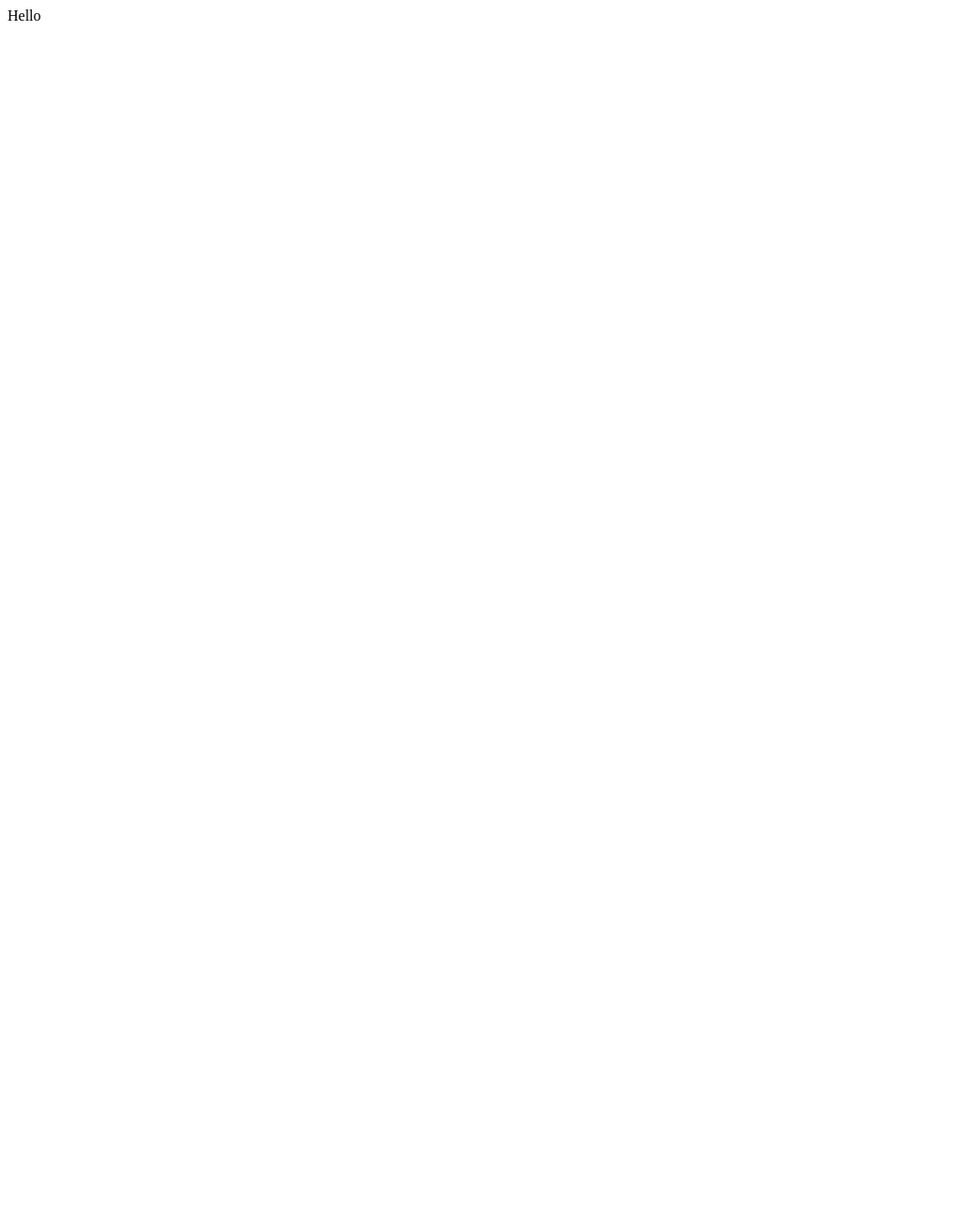
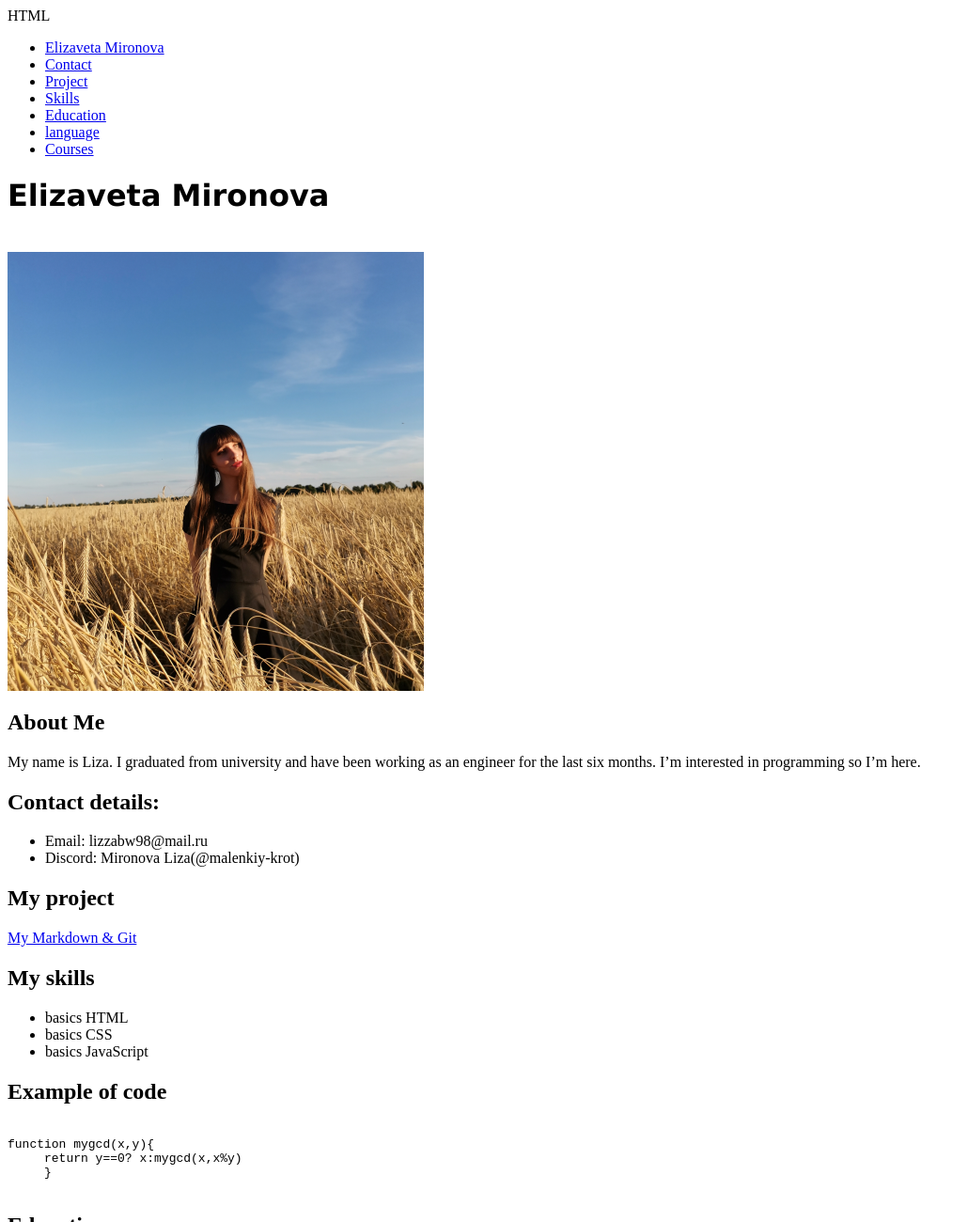
Before and after one commit to malenkiy-krot/rsschool-cv, a plain HTML site: page index.html in a window 1280 px wide. Shown: the top 1300 px of the page at 94% size, without its empty margins (0-1030 px from the left). Before the commit the page ends 800 px from the top, so only its background shows below. Drawn offline with Linux system fonts and the light colour scheme.

Commit message:
feat: add code

```diff
--- a/index.html
+++ b/index.html
@@ -1 +1,81 @@
-<p>Hello</p>
+HTML
+<!DOCTYPE html>
+<html lang="en">
+<head>
+    <meta charset="UTF-8">
+    <meta http-equiv="X-UA-Compatible" content="IE=edge">
+    <meta name="viewport" content="width=device-width, initial-scale=1.0">
+    <title>my profile</title>
+    <link rel="stylesheet" href="style.css">
+
+</head>
+<body >
+    <div class="outer">
+        <nav><ul class="list">
+        <li><a href="#part1">Elizaveta Mironova</a></li>
+        <li><a href="#part2"> Contact </a></li>
+        <li><a href="#part3">Project</a></li>
+        <li> <a href="#part4">Skills</a></li>
+        <li> <a href="#part5">Education</a></li>
+        <li> <a href="#part6">language</a></li>
+        <li><a href="#part7">Courses</a></li>
+        </ul>
+        </nav>
+    <header>
+        <div class="colum">
+        <h1 id="part1">Elizaveta Mironova</h1>
+        <img class="img" src="my_Photo.png" alt="My photo" >
+    </div>
+    </header>
+    <main class="main-content" >
+            <section class="colum">
+                <h2>About Me</h2>
+                <p>My name is Liza. I graduated from university and have been working as an engineer for the last six months. I’m interested in programming so I’m here.</p>
+                <h2 id="part2">Contact details:</h2>
+                 <ul>
+                    <li>Email: lizzabw98@mail.ru</li>
+                    <li>Discord: Mironova Liza(@malenkiy-krot)</li>
+                </ul>
+                <h2 id="part3">My project</h2>
+                <a href="https://malenkiy-krot.github.io/rsschool-cv/cv">My Markdown & Git</a>
+                <h2 id="part4">My skills</h2>
+                <ul>
+                    <li>basics HTML</li>
+                    <li>basics CSS</li>
+                    <li>basics JavaScript</li>
+                </ul>
+            </section>
+        <section class="colum">
+            <h2>Example of code</h2>
+            <pre><code>
+function mygcd(x,y){
+     return y==0? x:mygcd(x,x%y)
+     }
+            </code></pre>
+            <h2 id="part5">Education</h2>
+            <p>Higher education in Belarusian State University of Transport</p>
+            <h2 id="part6">language</h2>
+            <ul>
+                <li>English A2</li>
+                <li>Russian native</li>
+            </ul>
+            <h2 id="part7">Courses</h2>
+            <ul>
+                <li>JavaScript/Front-end. Stage 0</li>
+            </ul>
+        </section>
+    </main>
+    <footer>
+        <address>
+            <img  src="logo_rs_school.png" alt="logo_rs_school" width="150">
+            <p><a href="https://github.com/malenkiy-krot">My GitHub</a></p>
+            <div class="colum">
+            <p ><a href="https://rs.school/js/">Link to RS School</a></p>
+            <time datetime="2022-01-02 22:00">02.01.2022</time>
+        </div>
+        </address>
+        <br>
+    </footer>
+    </div>
+</body>
+</html>
```
